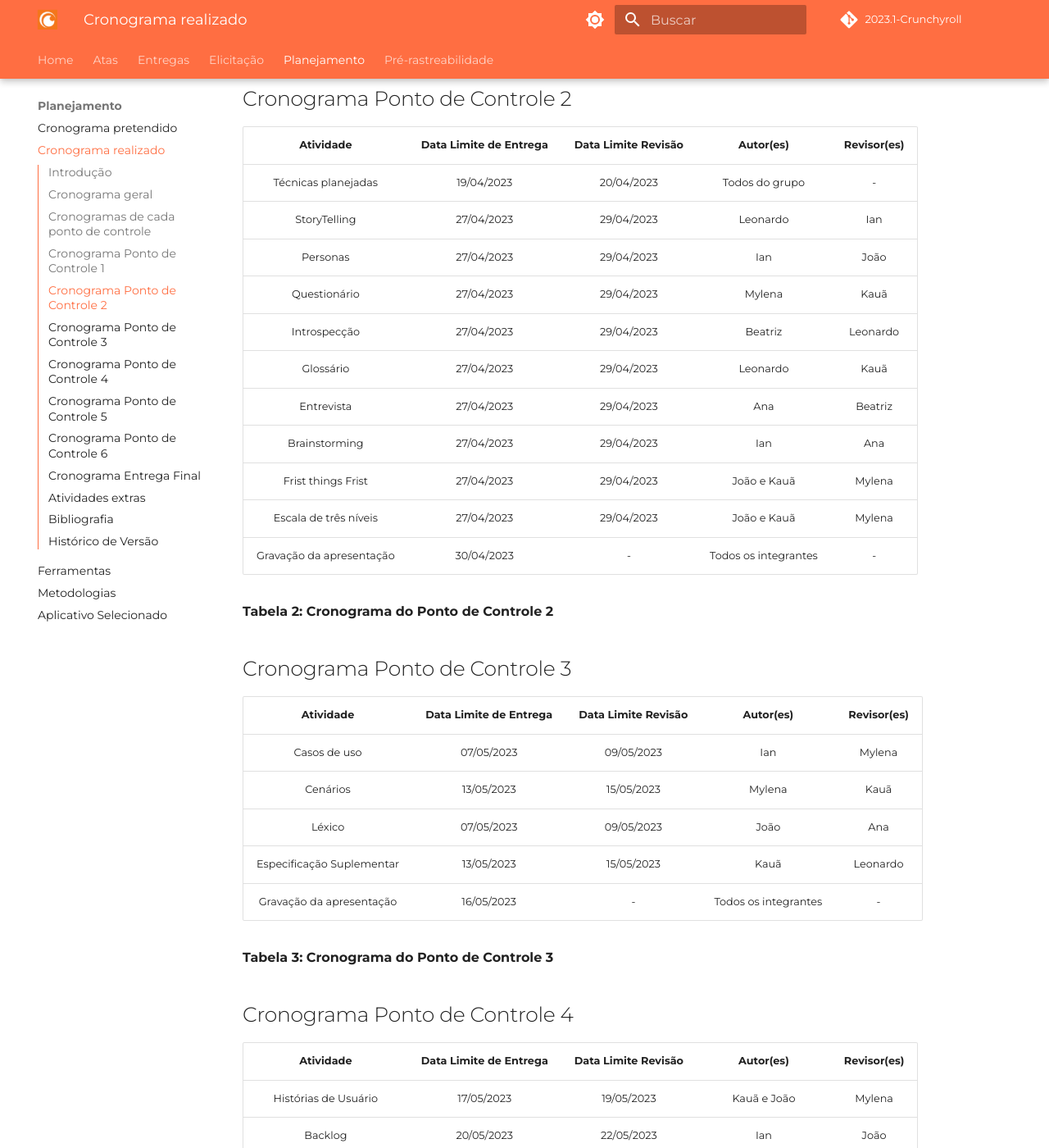
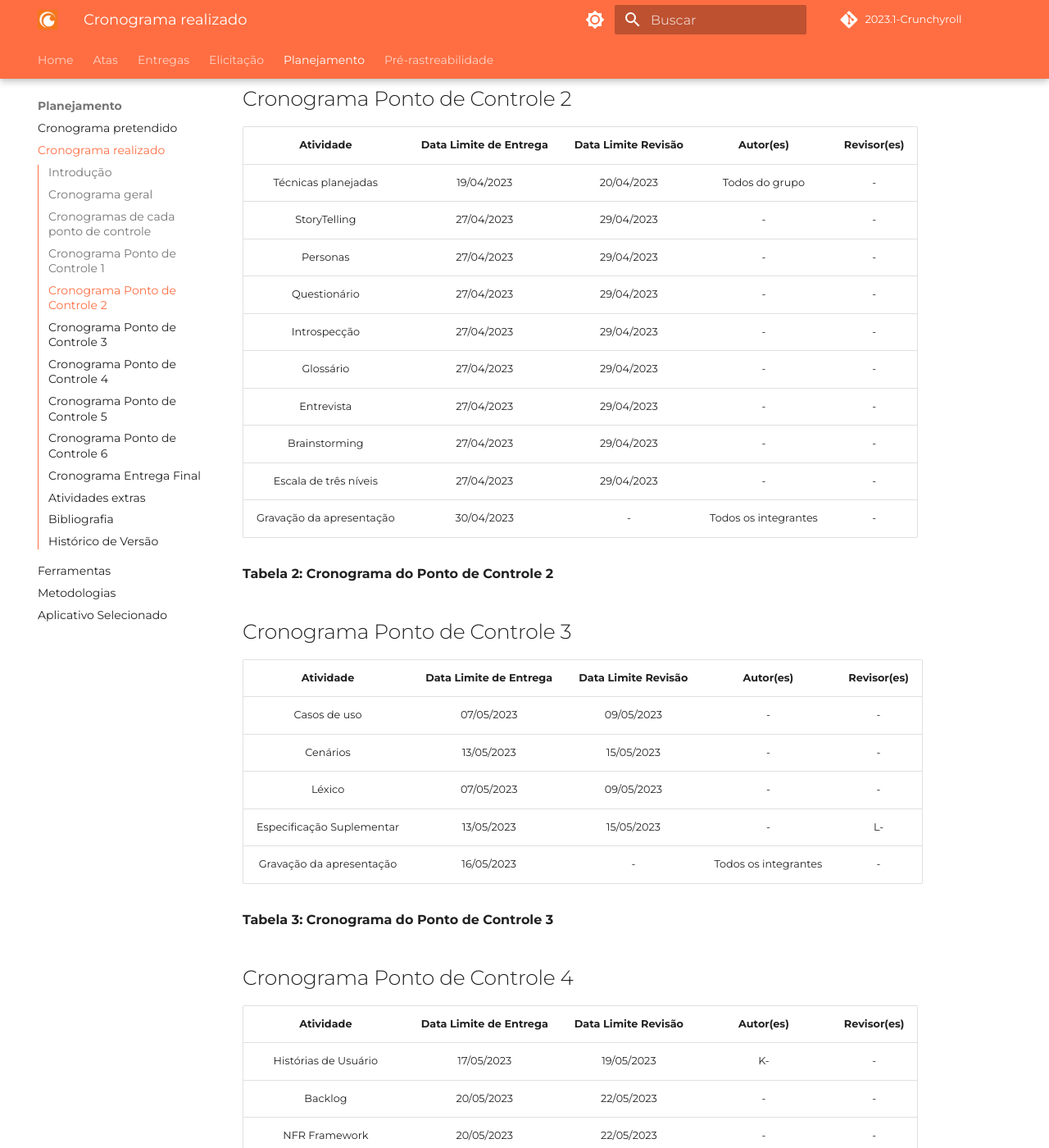
Before and after one commit to Requisitos-de-Software/2023.1-Simplenote, an MkDocs documentation site: the page built from docs/planejamento/cronograma_realizado.md, in a window 1280 px wide and 1400 px high, scrolled down 1449 px. Shown: the whole window at 82% size. Built offline with MkDocs 1.6.1 and Material for MkDocs 9.7.7, drawn with Linux system fonts in a browser that asks for light colours; some web fonts are replaced; comment, search, counter and statistics services are not loaded; some of the changed text lies outside the part shown.

Commit message:
update do feedback

```diff
--- a/docs/planejamento/cronograma_realizado.md
+++ b/docs/planejamento/cronograma_realizado.md
@@ -37,15 +37,14 @@ Ele está em constante mudança até a entrega final.
 |                    Atividade                    | Data Limite de Entrega | Data Limite Revisão |      Autor(es)       |     Revisor(es)      |
 | :---------------------------------------------: | :--------------------: | :-----------------: | :------------------: | :------------------: |
 |               Técnicas planejadas               |       19/04/2023       |     20/04/2023      |       Todos do grupo       |       -    |
-| StoryTelling |       27/04/2023       |     29/04/2023     | Leonardo | Ian |
-| Personas |       27/04/2023       |     29/04/2023      | Ian | João  |
-| Questionário |       27/04/2023      |     29/04/2023     | Mylena | Kauã  |
-| Introspecção |       27/04/2023       |     29/04/2023     | Beatriz | Leonardo |
-| Glossário |       27/04/2023       |     29/04/2023      | Leonardo | Kauã |
-| Entrevista	 |       27/04/2023       |     29/04/2023      | Ana | Beatriz |
-| Brainstorming	 |       27/04/2023       |     29/04/2023      | Ian | Ana |
-| Frist things Frist  |       27/04/2023        |     29/04/2023       |    João e Kauã |     Mylena  |
-| Escala de três níveis |       27/04/2023        |     29/04/2023       |    João e Kauã |     Mylena  |
+| StoryTelling |       27/04/2023       |     29/04/2023     | -  | - |
+| Personas |       27/04/2023       |     29/04/2023      | -| -  |
+| Questionário |       27/04/2023      |     29/04/2023     |- | - |
+| Introspecção |       27/04/2023       |     29/04/2023     | - |- |
+| Glossário |       27/04/2023       |     29/04/2023      | - |- |
+| Entrevista	 |       27/04/2023       |     29/04/2023      | - | - |
+| Brainstorming	 |       27/04/2023       |     29/04/2023      | - |  -| |    -   |
+| Escala de três níveis |       27/04/2023        |     29/04/2023       |   - |    -  |
 |  Gravação da apresentação  |       30/04/2023      |          -          | Todos os integrantes| - |
 
 
@@ -55,10 +54,10 @@ Ele está em constante mudança até a entrega final.
 
 |         Atividade         | Data Limite de Entrega | Data Limite Revisão |      Autor(es)       | Revisor(es)  |
 | :-----------------------: | :--------------------: | :-----------------: | :------------------: | :----------: |
-|       Casos de uso        |       07/05/2023    | 09/05/2023| Ian | Mylena  |
-|         Cenários          |       13/05/2023|    15/05/2023| Mylena | Kauã|
-|          Léxico           |       07/05/2023      |     09/05/2023      |     João     | Ana  |
-| Especificação Suplementar |       13/05/2023       |      15/05/2023      |    Kauã    |  Leonardo |
+|       Casos de uso        |       07/05/2023    | 09/05/2023| -| - |
+|         Cenários          |       13/05/2023|    15/05/2023| - | -|
+|          Léxico           |       07/05/2023      |     09/05/2023      |    -    | -  |
+| Especificação Suplementar |       13/05/2023       |      15/05/2023      |    -   |  L- |
 | Gravação da apresentação  |       16/05/2023|       -          | Todos os integrantes |      -       |
 
 
@@ -68,9 +67,9 @@ Ele está em constante mudança até a entrega final.
 
 |        Atividade         | Data Limite de Entrega | Data Limite Revisão |          Autor(es)           |     Revisor(es)      |
 | :----------------------: | :--------------------: | :-----------------: | :--------------------------: | :------------------: |
-|   Histórias de Usuário   |      17/05/2023       |     19/05/2023     | Kauã e João |      Mylena    |
-|         Backlog          |       20/05/2023       |     22/05/2023      |     Ian      |    João    |
-|      NFR Framework       |       20/05/2023       |     22/05/2023      |          Leonardo e Beatriz |       Ana      |
+|   Histórias de Usuário   |      17/05/2023       |     19/05/2023     | K- |      -   |
+|         Backlog          |       20/05/2023       |     22/05/2023      |     -    |    -   |
+|      NFR Framework       |       20/05/2023       |     22/05/2023      |          - |      -    |
 | Gravação da apresentação |       23/05/2023      |          -          |     Todos os integrantes     |          -           |
 
 **Tabela 4: Cronograma do Ponto de Controle 4**
@@ -79,8 +78,8 @@ Ele está em constante mudança até a entrega final.
 
 |         Atividade          | Data Limite de Entrega | Data Limite Revisão |       Autor(es)       |  Revisor(es)  |
 | :------------------------: | :--------------------: | :-----------------: | :-------------------: | :-----------: |
-| Verificação dos requisitos |       30/05/2023      |     01/06/2023      | João,Beatriz e Ian| Ana,Leonardo,Kauã e Mylena|
-|  Validação dos requisitos  |       03/06/2023       |     05/06/2023      | Ana,Leonardo,Kauã e Mylena|João, Beatriz e Ian|
+| Verificação dos requisitos |       30/05/2023      |     01/06/2023      | -| -|
+|  Validação dos requisitos  |       03/06/2023       |     05/06/2023      | -|-|
 |  Gravação da apresentação  |       06/06/2023       |          -          | Todos os integrantes  |       -       |
 
 **Tabela 5: Cronograma do Ponto de Controle 5**
@@ -89,8 +88,8 @@ Ele está em constante mudança até a entrega final.
 
 |                 Atividade                  | Data Limite de Entrega | Data Limite Revisão |        Autor(es)        | Revisor(es)  |
 | :----------------------------------------: | :--------------------: | :-----------------: | :---------------------: | :----------: |
-|               Backward From                |       17/06/2023       |     19/06/2023      | Ana|Ian|
-|                Forward From                |       17/06/2023       |     19/06/2023      |    Leonardo     |     Beatriz|
+|               Backward From                |       17/06/2023       |     19/06/2023      | -|-|
+|                Forward From                |       17/06/2023       |     19/06/2023      |   -   |     -|
 |          Gravação da apresentação          |       20/06/2023       |          -          |  Todos os integrantes   |      -       |
 
 **Tabela 6: Cronograma do Ponto de Controle 6**
```
